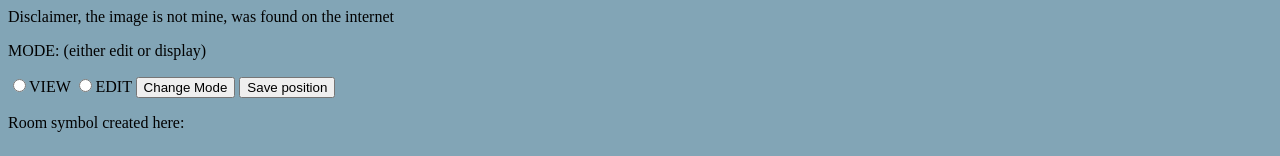
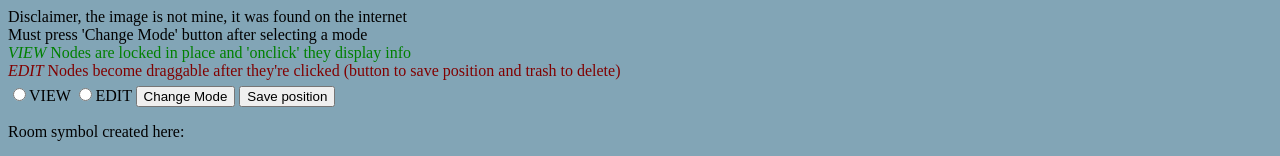
Before and after one commit to danielcodes/Facility-CMS, a plain HTML site: page index.html in a window 1280 px wide. Shown: the top 156 px of the page. Drawn offline with Linux system fonts and the light colour scheme; no server answers; grey boxes are pictures that could not be loaded.

Commit message:
added some description on application usage

```diff
--- a/index.html
+++ b/index.html
@@ -5,8 +5,18 @@
     </head>
     <body>
 
-        <p>Disclaimer, the image is not mine, was found on the internet</p>
-        <p>MODE: (either edit or display)</p>
+        <p style="margin: 0;">Disclaimer, the image is not mine, it was found on the internet</p>
+        <p style="margin: 0;">Must press 'Change Mode' button after selecting a mode</p>
+        <!-- add some description here -->
+        <p style="margin: 0; color: green;">
+            <em>VIEW</em>
+            Nodes are locked in place and 'onclick' they display info
+        </p>
+
+        <p style="margin-top: 0; margin-bottom: 5px; color: maroon;">
+            <em>EDIT</em>
+            Nodes become draggable after they're clicked (button to save position and trash to delete)
+        </p>
 
         <!-- toggle between these two modes -->
         <div>
```
